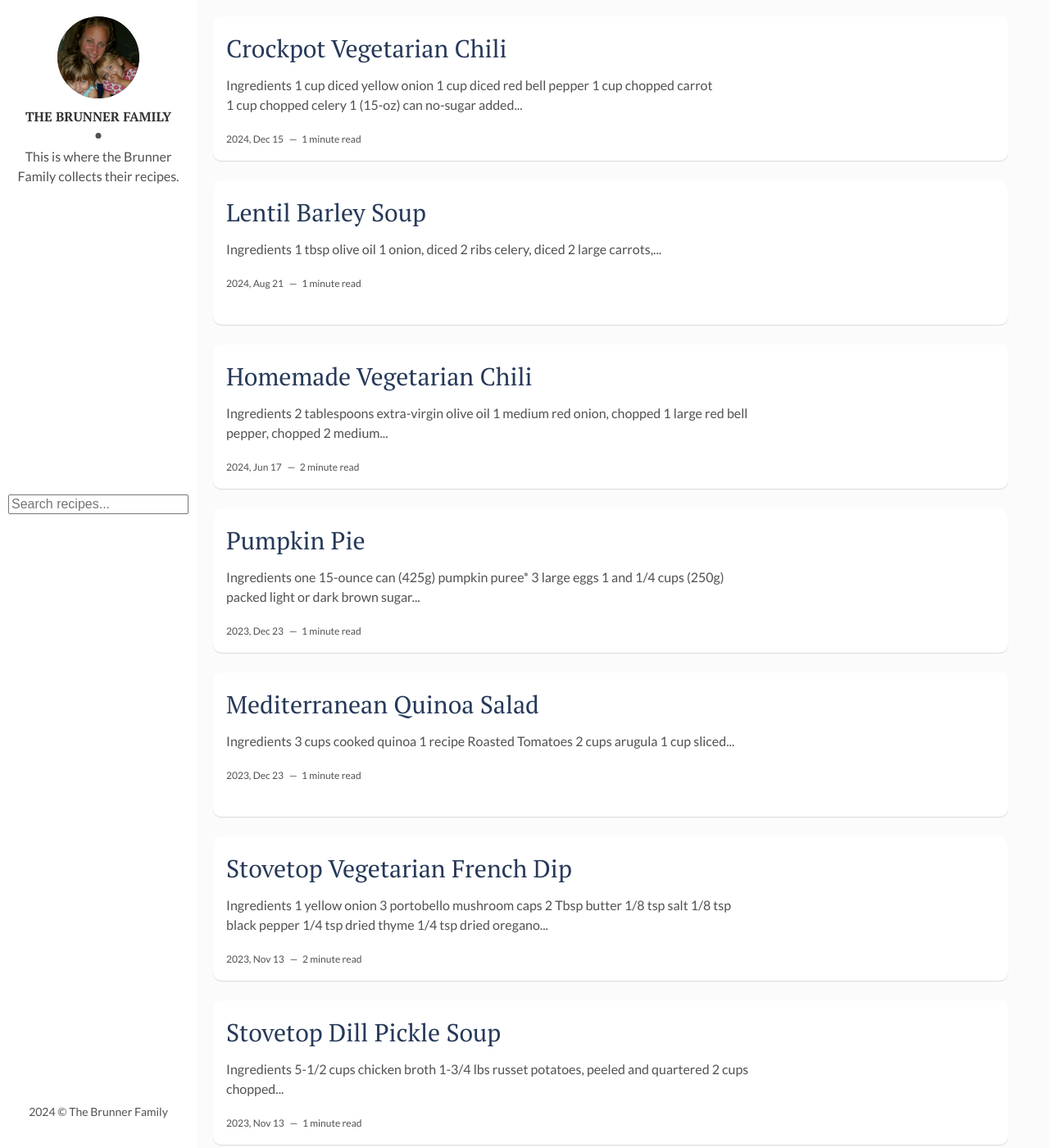
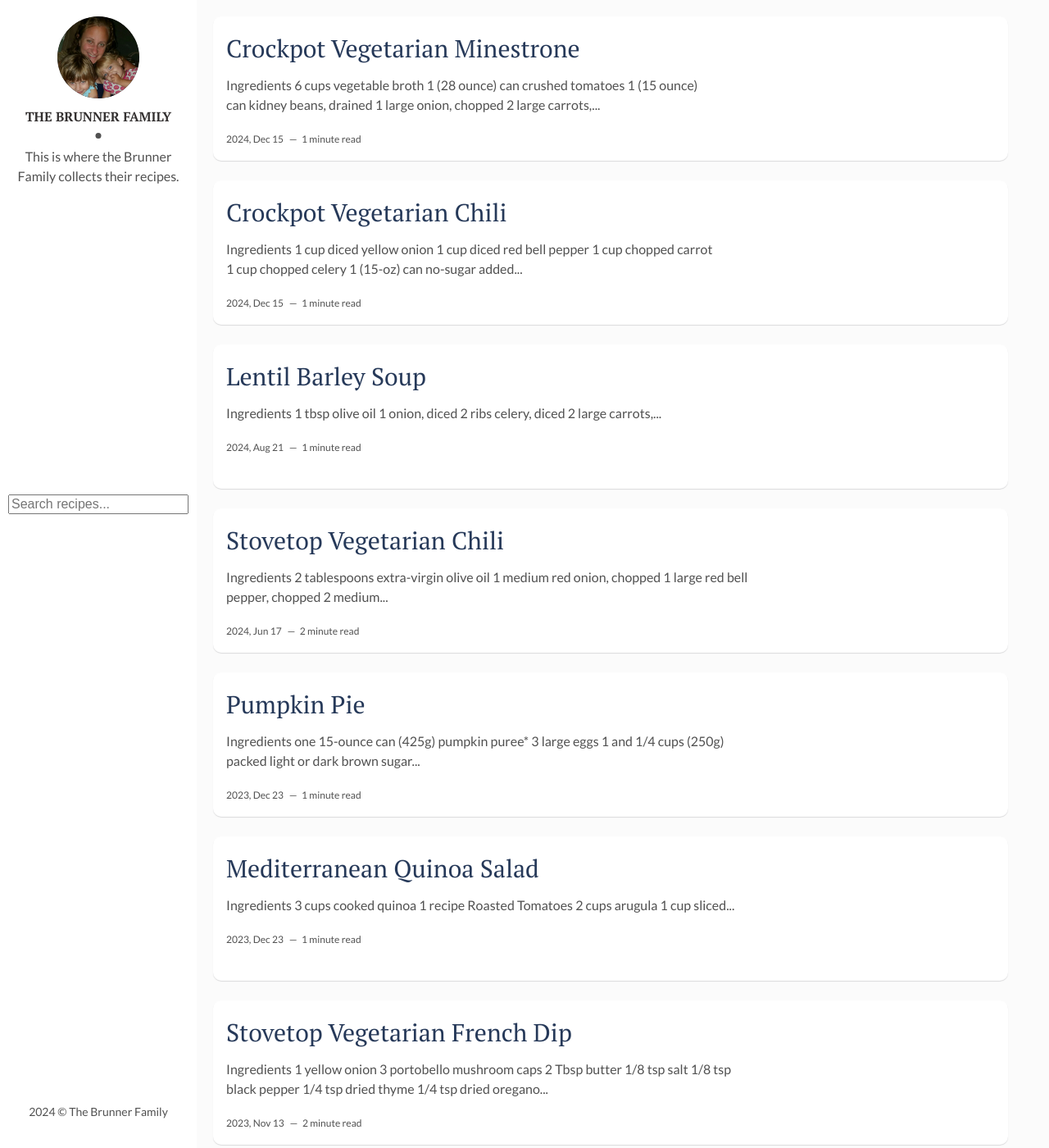
Before and after one commit to jjbrunne/recipes, a Jekyll site: the page built from index.html, in a window 1280 px wide and 1400 px high. Shown: the whole window at 82% size. Built offline with Jekyll 4.4.1, drawn with Linux system fonts in a browser that asks for light colours; the list of posts is cut into pages by our own code; comment, search, counter and statistics services are not loaded; part of the change alters nothing that is shown; some of the changed text lies outside the part shown.

Commit message:
Update to veggie chilis and added crockpot minestrone.

```diff
--- a/_posts/2024-06-17-Homemade-Vegetarian-Chili.md
+++ b/_posts/2024-06-17-Stovetop-Homemade-Vegetarian-Chili.md
@@ -1,6 +1,6 @@
 ---
 layout: post
-title: Homemade Vegetarian Chili
+title: Stovetop Vegetarian Chili
 date: 2024-06-17
 categories: recipes
 ---
--- /dev/null
+++ b/_posts/2024-12-15-Crockpot-Vegetarian-Minestrone.md
@@ -0,0 +1,39 @@
+---
+layout: post
+title: Crockpot Vegetarian Minestrone
+date: 2024-12-15
+categories: recipes
+---
+Ingredients
+--
+- 6 cups vegetable broth
+- 1 (28 ounce) can crushed tomatoes
+- 1 (15 ounce) can kidney beans, drained
+- 1 large onion, chopped
+- 2 large carrots, diced
+- 2 ribs celery, diced
+- 1 cup green beans
+- 1 small zucchini, chopped
+- 3 cloves garlic, minced
+- 1 tablespoon minced fresh parsley
+- 1 ½ teaspoons dried oregano
+- 1 teaspoon salt
+- ¾ teaspoon dried thyme
+- ¼ teaspoon freshly ground black pepper
+- ½ cup elbow macaroni
+- 4 cups chopped fresh spinach
+- ¼ cup finely grated Parmesan cheese, or more to taste
+
+Instructions
+--
+
+**TIP: Make the pasta the night before to cut down on time to serve. (then skip step 2)**
+
+1. Combine broth, tomatoes, kidney beans, onion, carrots, celery, green beans, zucchini, garlic, parsley, oregano, salt, thyme, and pepper in a 6-quart slow cooker. Cover and cook on Low for 6 to 8 hours.
+2. Bring a large pot of lightly salted water to a boil. Cook elbow macaroni in the boiling water, stirring occasionally, until cooked through but firm to the bite, 8 minutes; drain.
+3. Stir macaroni and spinach into the slow cooker; cover and cook for 15 more minutes.
+4. Serve with parmesan cheese on top.
+
+Original
+--
+https://www.allrecipes.com/recipe/230298/slow-cooker-vegetarian-minestrone/
```
Also changed, not shown: _posts/2024-12-15-Crockpot-Vegetarian-Chili.md (renamed from _posts/2024-08-21-Crockpot-Vegetarian-Chili.md).
